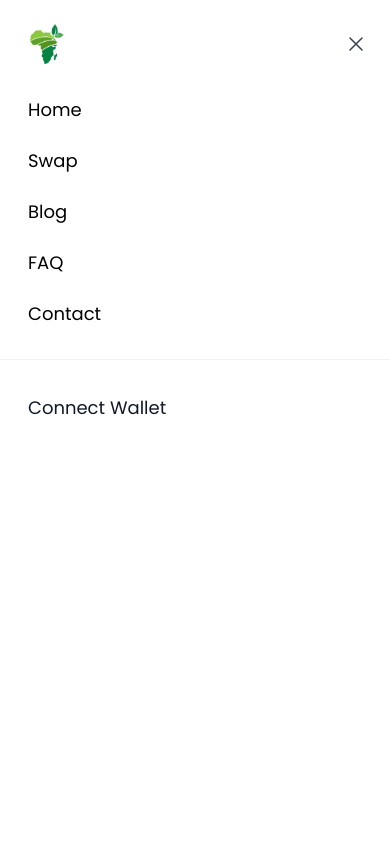
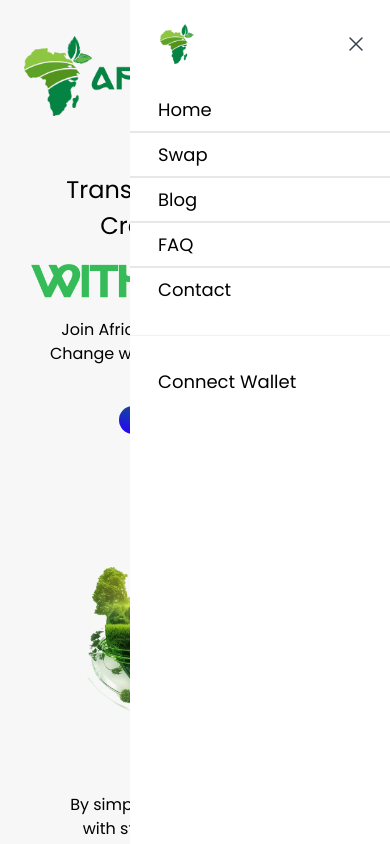
Before and after one commit to HappyLuckYesterday/Africoin-frontend, a React (Create React App) app: page / in a window 390 px wide. Both pictures are taken after a click on the button "Open main menu". Shown: the top 844 px of the page. Built offline with nearby package versions, Linux system fonts and the light colour scheme.

Commit message:
responsive

```diff
--- a/src/components/Header/Header.tsx
+++ b/src/components/Header/Header.tsx
@@ -163,7 +163,7 @@ const Header = () => {
         onClose={setMobileMenuOpen}
       >
         <div className="fixed inset-0 z-10" />
-        <DialogPanel className="fixed inset-y-0 right-0 z-10  overflow-y-auto bg-white py-6 w-full sm:max-w-sm sm:ring-1 sm:ring-gray-900/10">
+        <DialogPanel className="fixed inset-y-0 right-0 z-10  overflow-y-auto bg-white py-6 w-[260px] sm:ring-1 sm:ring-gray-900/10">
           <div className="flex items-center justify-between">
             <a href="#" className="-m-1.5 p-1.5 ml-6">
               <span className="sr-only">Your Company</span>
@@ -181,45 +181,69 @@ const Header = () => {
           <div className="mt-6 flow-root">
             <div className="-my-6 divide-y divide-gray-500/10">
               <div
-                className="space-y-2 py-6"
+                className="py-6"
                 onClick={() => setMobileMenuOpen(false)}
               >
                 <Link
                   to="/home"
-                  className={`${isCurrentPage("/home") ? "text-green-500" : "text-black"
-                    } text-[18px] font-poppins block -mx-3 py-2 pl-10 hover:bg-gray-50 `}
+                  className={`${isCurrentPage("/home") ? " text-green-500" : "text-black "}
+                    text-[18px] font-poppins block -mx-3 py-2 pl-10
+                    rounded-md
+                    hover:bg-green-600 hover:text-white
+                    transition-colors duration-200
+                    border-b-2
+                     `}
                 >
                   {" "}
                   Home
                 </Link>
                 <Link
                   to="/swap"
-                  className={`${isCurrentPage("/swap") ? "text-green-500" : "text-black"
-                    } text-[18px] font-poppins block -mx-3 py-2 pl-10 hover:bg-gray-50 `}
+                  className={`
+                    ${isCurrentPage("/swap") ? " text-green-500" : "text-black "}
+                    text-[18px] font-poppins block -mx-3 py-2 pl-10
+                    rounded-md
+                    hover:bg-green-600 hover:text-white
+                    transition-colors duration-200
+                    border-b-2
+                  `}
                 >
-                  {" "}
                   Swap
                 </Link>
                 <Link
                   to="/blog"
-                  className={`${isCurrentPage("/blog") ? "text-green-500" : "text-black"
-                    } text-[18px] font-poppins block -mx-3 py-2 pl-10 hover:bg-gray-50 `}
+                  className={`${isCurrentPage("/blog") ? " text-green-500" : "text-black "}
+                    text-[18px] font-poppins block -mx-3 py-2 pl-10
+                    rounded-md
+                    hover:bg-green-600 hover:text-white
+                    transition-colors duration-200
+                    border-b-2
+                     `}
                 >
                   {" "}
                   Blog
                 </Link>
                 <Link
                   to="/faq"
-                  className={`${isCurrentPage("/faq") ? "text-green-500" : "text-black"
-                    } text-[18px] font-poppins block -mx-3 py-2 pl-10 hover:bg-gray-50 `}
+                  className={`${isCurrentPage("/faq") ? " text-green-500" : "text-black "}
+                    text-[18px] font-poppins block -mx-3 py-2 pl-10
+                    rounded-md
+                    hover:bg-green-600 hover:text-white
+                    transition-colors duration-200
+                    border-b-2
+                     `}
                 >
                   {" "}
                   FAQ
                 </Link>
                 <Link
                   to="/contact"
-                  className={`${isCurrentPage("/contact") ? "text-green-500" : "text-black"
-                    } text-[18px] font-poppins block -mx-3 py-2 pl-10 hover:bg-gray-50 `}
+                  className={`${isCurrentPage("/contact") ? "text-green-500" : "text-black "}
+                    text-[18px] font-poppins block -mx-3 py-2 pl-10
+                    rounded-md
+                    hover:bg-green-600 hover:text-white
+                    transition-colors duration-200
+                     `}
                 >
                   {" "}
                   Contact
@@ -228,7 +252,10 @@ const Header = () => {
               <div className="py-6" onClick={() => setMobileMenuOpen(false)}>
                 <Link
                   to="/login"
-                  className="-mx-3 block rounded-lg py-2.5 text-[18px] font-poppins leading-7 text-gray-900 pl-10 hover:bg-gray-50"
+                  className="text-[18px] font-poppins block -mx-3 py-2 pl-10
+                    rounded-md
+                    hover:bg-green-600 hover:text-white
+                    transition-colors duration-200"
                 >
                   Connect Wallet
                 </Link>
```
